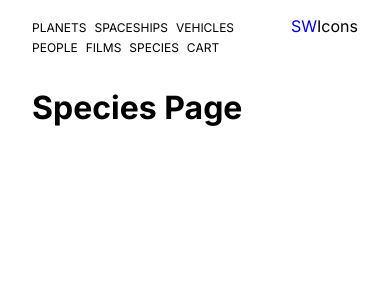
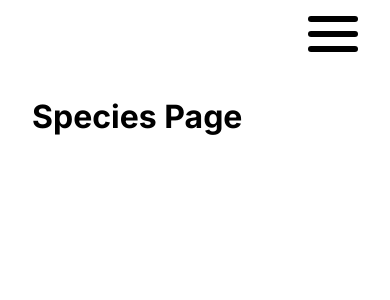
Before and after one commit to jrdnthedev/star_wars, a Next.js app: page /views/species in a window 390 px wide. Shown: the top 300 px of the page. Built offline with nearby package versions, Linux system fonts and the light colour scheme.

Commit message:
added mobile menu/toggle

```diff
--- a/app/components/main_nav/links.module.css
+++ b/app/components/main_nav/links.module.css
@@ -5,13 +5,21 @@
 }
 
 #main_nav li{
-    display: inline-block;
-    margin-right: 8px;
+    display: block;
     text-transform: uppercase;
-    font-size: .75rem;
+    font-size: 2.75rem;
     position: relative;
+    margin-bottom: 1rem;
 }
 
 #main_nav a {
     color: black;
 }
+
+@media screen and (min-width: 768px) {
+    #main_nav li{
+        display: inline-block;
+        margin-right: 8px;
+        font-size: .75rem;
+    }
+}
--- a/app/components/main_nav/links.tsx
+++ b/app/components/main_nav/links.tsx
@@ -2,16 +2,27 @@
 import Link from "next/link";
 import styles from "./links.module.css";
 import { useCart } from "@/app/utils/CartContext";
-import { useEffect } from "react";
+import { useEffect, useState } from "react";
 
 export default function Links() {
   const { cart } = useCart();
+  const [isToggle, setToggle] = useState(false);
 
   useEffect(() => {});
 
+  const toggleMenu = () => {
+    setToggle(!isToggle);
+  };
   return (
     <>
-      <nav>
+      <div id="mobile-menu" onClick={toggleMenu}>
+        <div id="hamburger_icon" className={isToggle ? "open" : ""}>
+          <span></span>
+          <span></span>
+          <span></span>
+        </div>
+      </div>
+      <nav className={isToggle ? "open" : ""}>
         <ul id={styles.main_nav}>
           <li>
             <Link href="/views/planets" replace>
--- a/app/globals.css
+++ b/app/globals.css
@@ -2,6 +2,10 @@ body {margin: 0; font-size: 16px;}
 
 header {
     padding: 16px 32px;
+    position: sticky;
+    top: 0;
+    background: white;
+    z-index: 3;
 }
 
 main {
@@ -34,11 +38,6 @@ figure {
     position: relative;
 }
 
-nav {
-    display: grid;
-    grid-auto-flow: column;
-}
-
 nav li span { display: none;}
 
 span.dot{
@@ -54,10 +53,120 @@ span.dot{
     display: inline-block;
 }
 
+
+/* Icon 1 */
+
+#hamburger_icon {
+    width: 50px;
+    height: 45px;
+    display: inline-block;
+    position: relative;
+    z-index: 3;
+    -webkit-transform: rotate(0deg);
+    -moz-transform: rotate(0deg);
+    -o-transform: rotate(0deg);
+    transform: rotate(0deg);
+    -webkit-transition: .5s ease-in-out;
+    -moz-transition: .5s ease-in-out;
+    -o-transition: .5s ease-in-out;
+    transition: .5s ease-in-out;
+    cursor: pointer;
+  }
+
+ #hamburger_icon span {
+    display: block;
+    position: absolute;
+    height: 6px;
+    width: 100%;
+    background: #000000;
+    border-radius: 9px;
+    opacity: 1;
+    left: 0;
+    -webkit-transform: rotate(0deg);
+    -moz-transform: rotate(0deg);
+    -o-transform: rotate(0deg);
+    transform: rotate(0deg);
+    -webkit-transition: .25s ease-in-out;
+    -moz-transition: .25s ease-in-out;
+    -o-transition: .25s ease-in-out;
+    transition: .25s ease-in-out;
+  }
+
+ #hamburger_icon span:nth-child(1) {
+    top: 0px;
+  }
+
+ #hamburger_icon span:nth-child(2) {
+    top: 15px;
+  }
+
+ #hamburger_icon span:nth-child(3) {
+    top: 30px;
+  }
+
+ #hamburger_icon.open span:nth-child(1) {
+    top: 18px;
+    -webkit-transform: rotate(135deg);
+    -moz-transform: rotate(135deg);
+    -o-transform: rotate(135deg);
+    transform: rotate(135deg);
+  }
+
+ #hamburger_icon.open span:nth-child(2) {
+    opacity: 0;
+    left: -60px;
+  }
+
+ #hamburger_icon.open span:nth-child(3) {
+    top: 18px;
+    -webkit-transform: rotate(-135deg);
+    -moz-transform: rotate(-135deg);
+    -o-transform: rotate(-135deg);
+    transform: rotate(-135deg);
+  }
+
+  nav{
+    display: none;
+    position: fixed;
+    background: white;
+    padding: 53px 32px;
+    bottom: 0;
+    top: 0;
+    right: 0;
+    left: 0;
+    z-index: 2;
+    overflow: auto;
+    grid-auto-flow: column;
+  }
+  nav.open {display: block;}
+
+  #mobile-menu {
+    text-align: right;
+}
+
 @media screen and (min-width: 768px) {
     #gallery_container {
         display: grid;
         grid-template: 1fr 1fr 1fr / 1fr 1fr 1fr;
         gap: 0.5rem;
     }
+    nav {
+        display: grid;
+        position: unset;
+        grid-auto-rows: auto;
+        padding: 0;
+        position: unset;
+        bottom: unset;
+        top: unset;
+        right: unset;
+        left: unset;
+        z-index: unset;
+    }
+    header {
+        top: unset;
+        position: unset;
+    }
+    #mobile-menu {
+        display: none;
+    }
 }
--- a/app/page.tsx
+++ b/app/page.tsx
@@ -5,7 +5,6 @@ import Image from "next/image";
 export default function Home() {
   return (
     <>
-      <h1>Star Wars Store</h1>
       <div>
         <div id={styles.header}></div>
         <p>
```
